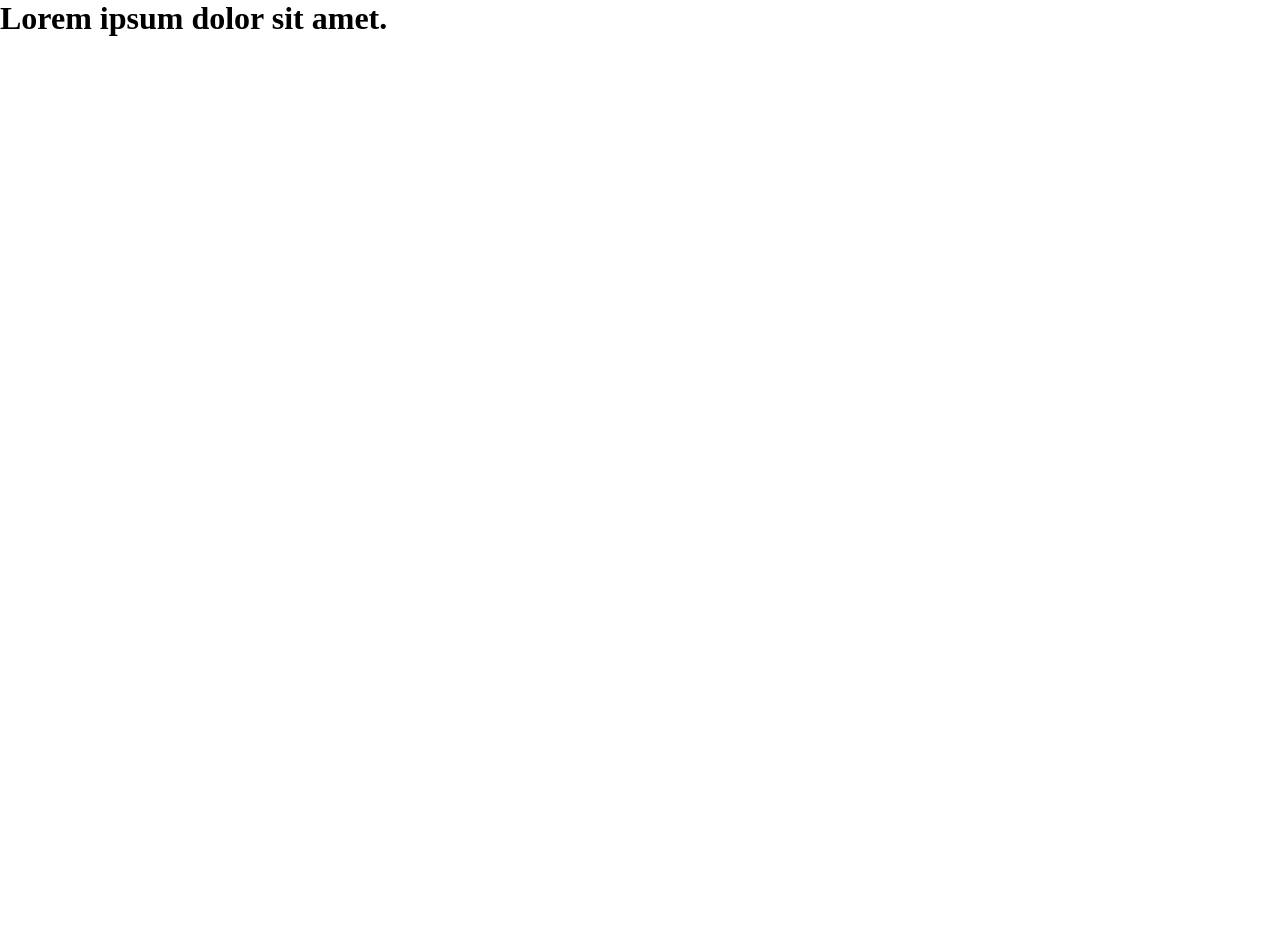
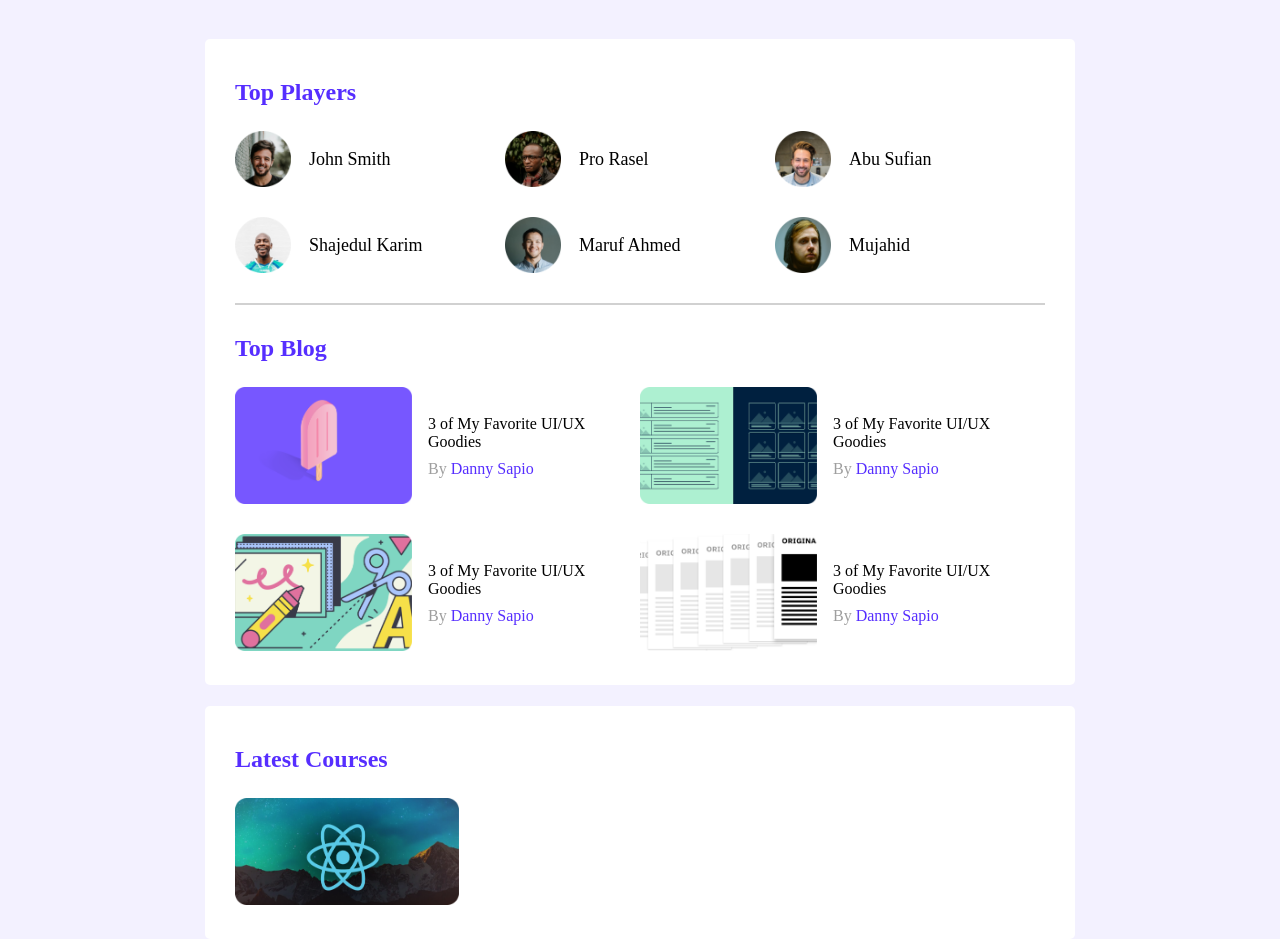
Before and after one commit to Rezaee-Rabbi/leader-board, a plain HTML site: page index.html in a window 1280 px wide. Before the commit the page ends 800 px from the top, so only its background shows below. Drawn offline with Linux system fonts and the light colour scheme.

Commit message:
frist section complete

```diff
--- a/index.html
+++ b/index.html
@@ -10,7 +10,103 @@
 </head>
 
 <body>
-    <h1>Lorem ipsum dolor sit amet.</h1>
+    <!-- header started -->
+    <header>
+        <div class="logo-area">
+            <div class="logo">
+                <img src="" alt="">
+            </div>
+        </div>
+    </header>
+    <!-- header end -->
+    <!-- top player and blogs area started -->
+    <main>
+        <section class="container">
+            <div class="top-players">
+                <h2 class="section-title">Top Players</h2>
+                <div class="players">
+                    <div class="player">
+                        <img src="images/players/player-1.png" alt="">
+                        <h3 class="player-name">John Smith</h3>
+                    </div>
+                    <div class="player">
+                        <img src="images/players/player-2.png" alt="">
+                        <h3 class="player-name">Pro Rasel</h3>
+                    </div>
+                    <div class="player">
+                        <img src="images/players/player-3.png" alt="">
+                        <h3 class="player-name">Abu Sufian</h3>
+                    </div>
+                    <div class="player">
+                        <img src="images/players/player-4.png" alt="">
+                        <h3 class="player-name">Shajedul Karim</h3>
+                    </div>
+                    <div class="player">
+                        <img src="images/players/player-5.png" alt="">
+                        <h3 class="player-name">Maruf Ahmed</h3>
+                    </div>
+                    <div class="player">
+                        <img src="images/players/player-6.png" alt="">
+                        <h3 class="player-name">Mujahid</h3>
+                    </div>
+                </div>
+            </div>
+            <hr>
+            <!-- top players started -->
+            <div class="top-blogs">
+                <h2 class="section-title">Top Blog</h2>
+                <div class="blogs">
+                    <article class="blog">
+                        <div class="thumbnail">
+                            <img src="/images/blogs/blog-1.png" alt="">
+                        </div>
+                        <div class="blog-info">
+                            <h3 class="blog-title"></h3>3 of My Favorite UI/UX Goodies</h3>
+                            <p class="blog-author">By <a href="#">Danny Sapio</a></p>
+                        </div>
+                    </article>
+                    <article class="blog">
+                        <div class="thumbnail">
+                            <img src="/images/blogs/blog-2.png" alt="">
+                        </div>
+                        <div class="blog-info">
+                            <h3 class="blog-title"></h3>3 of My Favorite UI/UX Goodies</h3>
+                            <p class="blog-author">By <a href="#">Danny Sapio</a></p>
+                        </div>
+                    </article>
+                    <article class="blog">
+                        <div class="thumbnail">
+                            <img src="/images/blogs/blog-3.png" alt="">
+                        </div>
+                        <div class="blog-info">
+                            <h3 class="blog-title"></h3>3 of My Favorite UI/UX Goodies</h3>
+                            <p class="blog-author">By <a href="#">Danny Sapio</a></p>
+                        </div>
+                    </article>
+                    <article class="blog">
+                        <div class="thumbnail">
+                            <img src="/images/blogs/blog-4.png" alt="">
+                        </div>
+                        <div class="blog-info">
+                            <h3 class="blog-title"></h3>3 of My Favorite UI/UX Goodies</h3>
+                            <p class="blog-author">By <a href="#">Danny Sapio</a></p>
+                        </div>
+                    </article>
+                </div>
+            </div>
+        </section>
+        <!-- latest course staeted -->
+        <section class="container">
+            <h2 class="section-title">Latest Courses</h2>
+            <div class="courses">
+                <article class="course">
+                    <div class="course-banner">
+                        <img src="/images/courses/course-1.png" alt="">
+                    </div>
+                </article>
+            </div>
+        </section>
+    </main>
 </body>
 
 </html>
--- a/styles/style.css
+++ b/styles/style.css
@@ -4,5 +4,111 @@
     margin: 0;
     pad: 0;
     box-sizing: border-box;
+}
+
+body {
     ont-family: 'Poppins', sans-serif;
+    background-color: #F3F1FF;
 }
+
+main {
+    display: flex;
+    justify-content: center;
+    align-items: center;
+    flex-direction: column;
+}
+
+hr {
+    border: 1px solid #D1D1D1;
+    margin-bottom: 30px;
+}
+
+/* top player styles */
+.container {
+    background-color: white;
+    width: 870px;
+    padding: 30px;
+    border-radius: 5px;
+    margin-top: 21px;
+
+}
+
+.section-title {
+    color: #562EFF;
+    font-size: 24px;
+    margin-bottom: 25px;
+    margin-top: 10px;
+}
+
+.top-players {
+    margin-bottom: 30px;
+}
+
+.players {
+    display: grid;
+    grid-template-columns: repeat(3, 1fr);
+    grid-row-gap: 30px;
+}
+
+.player {
+    display: flex;
+    align-items: center;
+}
+
+.player img {
+    width: 56px;
+    height: 56px;
+}
+
+.player-name {
+    margin-left: 18px;
+    font-size: 18px;
+    font-weight: 500;
+}
+
+/* top blog style  */
+.blogs {
+    display: grid;
+    grid-template-columns: repeat(2, 1fr);
+    grid-row-gap: 26px;
+}
+
+.blog {
+    display: flex;
+    align-items: center;
+}
+
+.thumbnail img {
+    width: 177px;
+    height: 117px;
+}
+
+.blog-info {
+    margin-left: 16px;
+    align-items: center;
+}
+
+.blog-title {
+    font-size: 20px;
+    font-weight: 500;
+}
+
+.blog-author {
+    font-size: 16px;
+    font-weight: 400;
+    color: #9F9F9F;
+    margin-top: 6px;
+    line-height: 24px;
+
+}
+
+.blog-author a {
+    text-decoration: none;
+    color: #562EFF;
+}
+
+/* courses style  */
+.course-banner img {
+    width: 224px;
+    height: 107px;
+}
```
